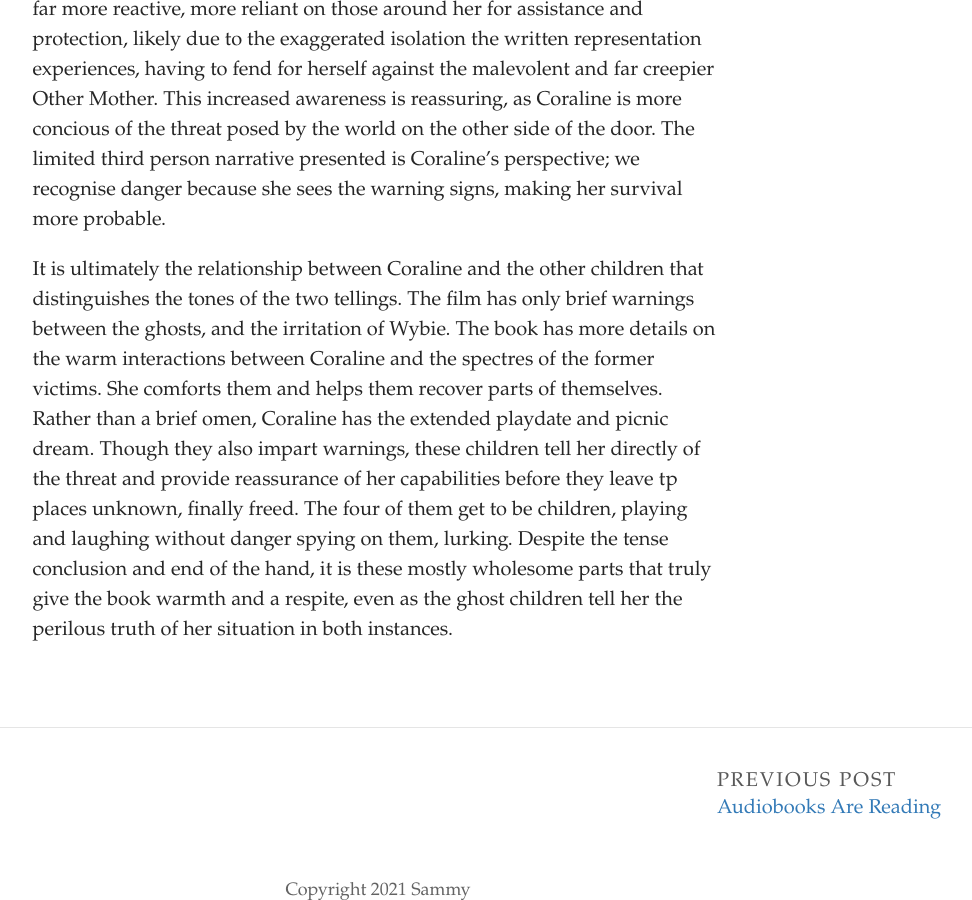
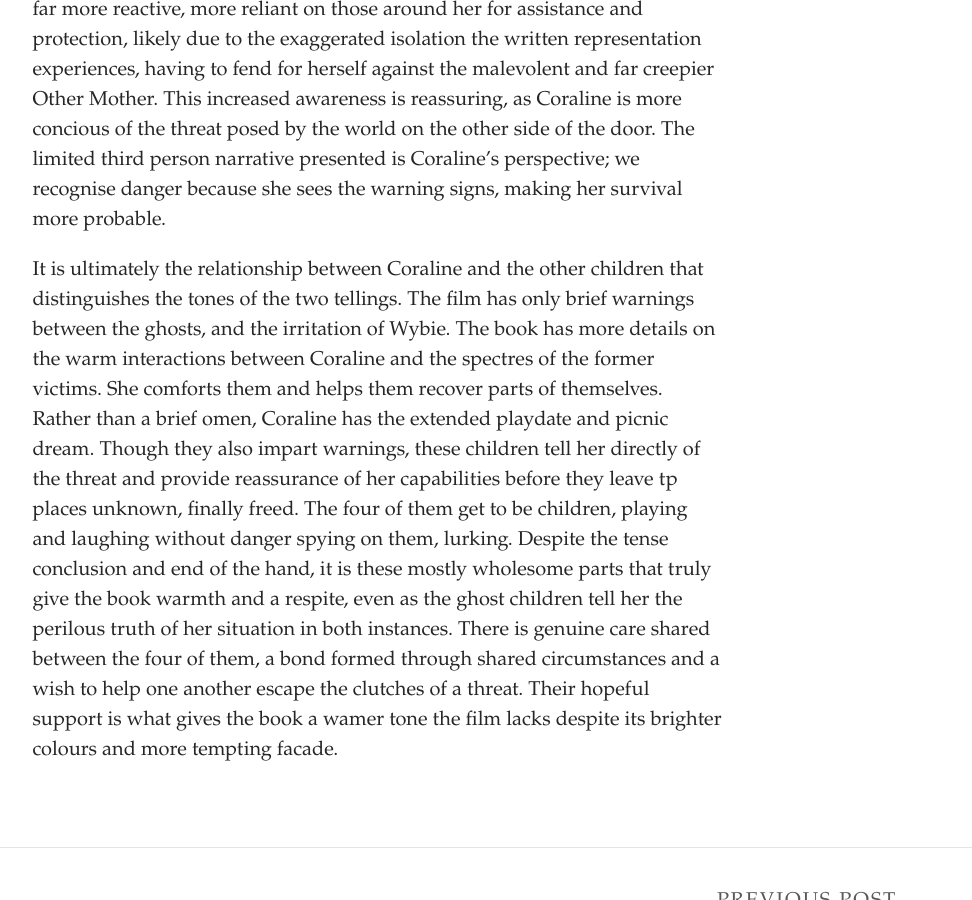
Before and after one commit to SammySpinsAYarn/Blog, a Jekyll site: the page built from _posts/2023-06-09-need-an-idea.md, in a window 1280 px wide and 900 px high, scrolled down 1010 px. Shown: the whole window, without its empty margins (262-1234 px from the left). Built offline with Jekyll 4.4.1, drawn with Linux system fonts in a browser that asks for light colours; some web fonts are replaced.

Commit message:
Update Post “2023-06-09-need-an-idea”

```diff
--- a/_posts/2023-06-09-need-an-idea.md
+++ b/_posts/2023-06-09-need-an-idea.md
@@ -11,4 +11,4 @@
 
 Y﻿et the narration gives a far greater sense of competence and confidence than the film elicits. Coraline is by no means unafraid, even crying at times. But she typically has a plan at the ready and thinks ahead for the best way to handle the dangerous situations she finds herself in. The book protagonist is more capable and prepared, collecting provisions and setting traps. Film Coraline is far more reactive, more reliant on those around her for assistance and protection, likely due to the exaggerated isolation the written representation experiences, having to fend for herself against the malevolent and far creepier Other Mother. This increased awareness is reassuring, as Coraline is more concious of the threat posed by the world on the other side of the door. The limited third person narrative presented is Coraline's perspective; we recognise danger because she sees the warning signs, making her survival more probable.
 
-I﻿t is ultimately the relationship between Coraline and the other children that distinguishes the tones of the two tellings. The film has only brief warnings between the ghosts, and the irritation of Wybie. The book has more details on the warm interactions between Coraline and the spectres of the former victims. She comforts them and helps them recover parts of themselves. Rather than a brief omen, Coraline has the extended playdate and picnic  dream. Though they also impart warnings, these children tell her directly of the threat and provide reassurance of her capabilities before they leave tp places unknown, finally freed. The four of them get to be children, playing and laughing without danger spying on them, lurking. Despite the tense conclusion and end of the hand, it is these mostly wholesome parts that truly give the book warmth and a respite, even as the ghost children tell her the perilous truth of her situation in both instances.
+I﻿t is ultimately the relationship between Coraline and the other children that distinguishes the tones of the two tellings. The film has only brief warnings between the ghosts, and the irritation of Wybie. The book has more details on the warm interactions between Coraline and the spectres of the former victims. She comforts them and helps them recover parts of themselves. Rather than a brief omen, Coraline has the extended playdate and picnic  dream. Though they also impart warnings, these children tell her directly of the threat and provide reassurance of her capabilities before they leave tp places unknown, finally freed. The four of them get to be children, playing and laughing without danger spying on them, lurking. Despite the tense conclusion and end of the hand, it is these mostly wholesome parts that truly give the book warmth and a respite, even as the ghost children tell her the perilous truth of her situation in both instances. There is genuine care shared between the four of them, a bond formed through shared circumstances and a wish to help one another escape the clutches of a threat. Their hopeful support is what gives the book a wamer tone the film lacks despite its brighter colours and more tempting facade.
```
